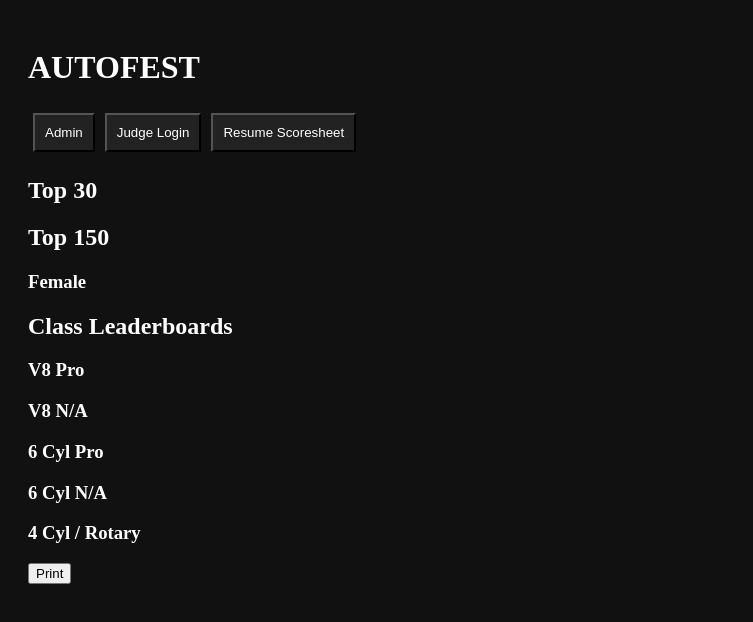
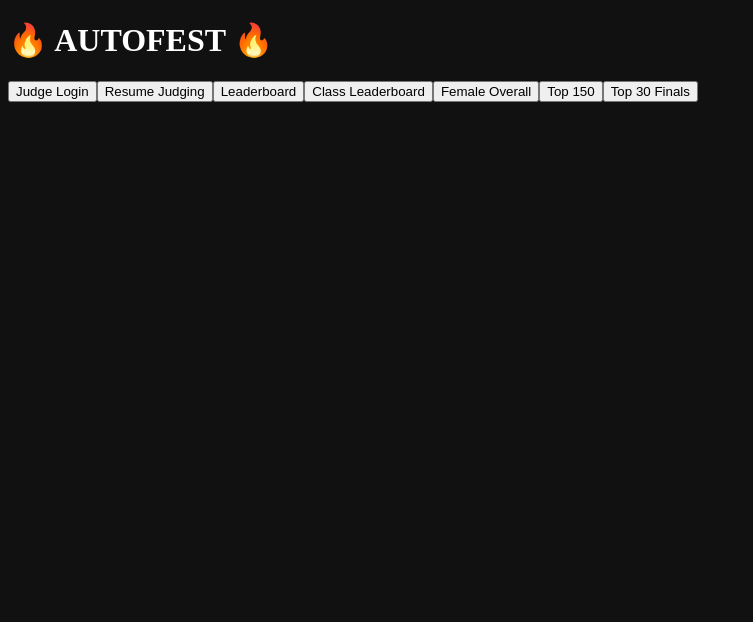
Before and after one commit to Les134/Autofest-2026-Final-App, a React (Create React App) app: page / in a window 1280 px wide. Shown: the top 622 px of the page, without its empty margins (0-753 px from the left). Built offline with nearby package versions, Linux system fonts and the light colour scheme.

Commit message:
Update App.js

```diff
--- a/src/App.js
+++ b/src/App.js
@@ -1,339 +1,200 @@
 import React, { useState, useEffect } from "react";
-import { initializeApp } from "firebase/app";
+import { db } from "./firebase";
 import {
-  getFirestore,
   collection,
+  getDocs,
   addDoc,
-  getDocs,
   query,
   where,
   setDoc,
   doc
 } from "firebase/firestore";
 
-const firebaseConfig = {
-  apiKey: "YOUR_KEY",
-  authDomain: "YOUR_DOMAIN",
-  projectId: "YOUR_PROJECT"
-};
+export default function App() {
 
-const app = initializeApp(firebaseConfig);
-const db = getFirestore(app);
+  const [screen, setScreen] = useState("home");
 
-const ADMIN_PASSWORD = "admin123";
+  const [eventName, setEventName] = useState("");
+  const [judges, setJudges] = useState([]);
+
+  const [judge, setJudge] = useState("");
+
+  const [car, setCar] = useState("");
+  const [gender, setGender] = useState("");
+  const [carClass, setCarClass] = useState("");
+
+  const [scores, setScores] = useState({});
+  const [deductions, setDeductions] = useState({});
 
   const categories = [
     "Instant Smoke",
     "Volume of Smoke",
     "Constant Smoke",
-  "Driver Control"
+    "Driver Skill & Control"
   ];
 
   const classes = ["V8 Pro","V8 N/A","6 Cyl Pro","6 Cyl N/A","4 Cyl / Rotary"];
-const deductionsList = ["Reversing","Stopping","Barrier","Fire"];
 
-export default function App(){
-
-  const [screen,setScreen] = useState("home");
-
-  const [eventName,setEventName] = useState("");
-  const [judges,setJudges] = useState(["","","","","",""]);
-  const [adminPass,setAdminPass] = useState("");
-
-  const [judge,setJudge] = useState("");
-
-  const [car,setCar] = useState("");
-  const [gender,setGender] = useState("");
-  const [carClass,setCarClass] = useState("");
-  const [tyres,setTyres] = useState("");
-
-  const [scores,setScores] = useState({});
-  const [deductions,setDeductions] = useState({});
-  const [data,setData] = useState([]);
-
-  // LOAD SCORES
-  useEffect(()=>{
-    if(!eventName) return;
-
-    async function load(){
-      const q = query(collection(db,"scores"), where("event","==",eventName));
-      const res = await getDocs(q);
-      setData(res.docs.map(d=>d.data()));
-    }
-
-    load();
-  },[eventName]);
-
-  // 🔧 LOAD EVENT JUDGES (FIX)
-  useEffect(()=>{
-    if(!eventName) return;
-
-    async function loadEvent(){
-      const snap = await getDocs(collection(db,"events"));
-      snap.forEach(d=>{
-        if(d.id === eventName){
+  // ✅ LOAD EVENT + JUDGES (FIX)
+  async function loadEvent(event) {
+    const snap = await getDocs(collection(db, "events"));
+    snap.forEach(d => {
+      if (d.id === event) {
         setJudges(d.data().judges || []);
       }
     });
   }
 
-    loadEvent();
-  },[eventName]);
+  // =========================
+  // HOME
+  // =========================
+  if (screen === "home") {
+    return (
+      <div className="container">
 
-  function setScore(cat,val){
-    setScores(prev => ({ ...prev, [cat]: val }));
-  }
+        <h1>🔥 AUTOFEST 🔥</h1>
 
-  function toggleDeduction(d){
-    setDeductions(prev => ({ ...prev, [d]: !prev[d] }));
-  }
+        <button onClick={() => setScreen("judgeLogin")}>
+          Judge Login
+        </button>
 
-  // 🔧 FIXED SUBMIT
-  async function submit(){
+        <button onClick={() => setScreen("score")}>
+          Resume Judging
+        </button>
 
-    if(!car || !judge){
-      alert("Enter entrant and judge");
-      return;
-    }
+        <button onClick={() => setScreen("leaderboard")}>
+          Leaderboard
+        </button>
 
-    if(Object.keys(scores).length !== categories.length){
-      alert("Complete all score categories");
-      return;
-    }
+        <button onClick={() => setScreen("classLeaderboard")}>
+          Class Leaderboard
+        </button>
 
-    let rawScore = Object.values(scores).reduce((a,b)=>a+b,0);
-    let deductionItems = Object.keys(deductions).filter(d=>deductions[d]);
-    let deductionTotal = deductionItems.length * 10;
-    let tyreBonus = tyres ? 5 : 0;
+        <button onClick={() => setScreen("female")}>
+          Female Overall
+        </button>
 
-    let finalScore = rawScore - deductionTotal + tyreBonus;
+        <button onClick={() => setScreen("top150")}>
+          Top 150
+        </button>
 
-    try{
-      await addDoc(collection(db,"scores"), {
-        event:eventName,
-        judge,
-        car,
-        gender,
-        carClass,
-        rawScore,
-        deductions: deductionItems,
-        finalScore
-      });
+        <button onClick={() => setScreen("top30")}>
+          Top 30 Finals
+        </button>
 
-      alert("Score Submitted");
-
-      setScores({});
-      setDeductions({});
-      setCar("");
-      setGender("");
-      setCarClass("");
-      setTyres("");
-
-    }catch(e){
-      console.error(e);
-      alert("Error saving score");
-    }
-  }
-
-  function combineScores(){
-
-    let combined = {};
-
-    data.forEach(e=>{
-      if(!combined[e.car]){
-        combined[e.car] = {
-          car:e.car,
-          gender:e.gender,
-          class:e.carClass,
-          rawScore:0,
-          finalScore:0,
-          deductions:[]
-        };
-      }
-
-      combined[e.car].rawScore += e.rawScore || 0;
-      combined[e.car].finalScore += e.finalScore || 0;
-      combined[e.car].deductions.push(...(e.deductions || []));
-    });
-
-    return Object.values(combined).sort((a,b)=>b.finalScore-a.finalScore);
-  }
-
-  const overall = combineScores();
-
-  const female = overall.filter(e=>e.gender==="Female");
-
-  const classBoards = {};
-  classes.forEach(c=>{
-    classBoards[c] = overall.filter(e=>e.class===c);
-  });
-
-  const btn = {
-    padding:"10px",
-    margin:"5px",
-    background:"#222",
-    color:"#fff"
-  };
-
-  const activeBtn = (active)=>({
-    ...btn,
-    background: active ? "#e53935" : "#222"
-  });
-
-  const scoreBtn = (active)=>({
-    width:"40px",
-    height:"40px",
-    margin:"2px",
-    background: active ? "#e53935" : "#333",
-    color:"#fff"
-  });
-
-  // HOME
-  if(screen==="home"){
-    return (
-      <div style={{padding:20}}>
-        <h1>AUTOFEST</h1>
-
-        <button style={btn} onClick={()=>setScreen("admin")}>Admin</button>
-        <button style={btn} onClick={()=>setScreen("judgeLogin")}>Judge Login</button>
-        <button style={btn} onClick={()=>setScreen("score")}>Resume Scoresheet</button>
-
-        <h2>Top 30</h2>
-        {overall.slice(0,30).map((e,i)=>(
-          <div key={i}>
-            #{i+1} | {e.car} ({e.gender?.[0]}) | {e.class} | {e.finalScore}
-          </div>
-        ))}
-
-        <h2>Top 150</h2>
-        {overall.slice(0,150).map((e,i)=>(
-          <div key={i}>
-            #{i+1} | {e.car} ({e.gender?.[0]}) | {e.class} | {e.finalScore}
-          </div>
-        ))}
-
-        <h3>Female</h3>
-        {female.map((e,i)=>(
-          <div key={i}>
-            #{i+1} | {e.car} ({e.gender?.[0]}) | {e.class} | {e.finalScore}
-          </div>
-        ))}
-
-        <h2>Class Leaderboards</h2>
-        {classes.map(c=>(
-          <div key={c}>
-            <h3>{c}</h3>
-            {classBoards[c].map((e,i)=>(
-              <div key={i}>
-                #{i+1} | {e.car} ({e.gender?.[0]}) | {e.class} | {e.finalScore}
-              </div>
-            ))}
-          </div>
-        ))}
-
-        <button onClick={()=>window.print()}>Print</button>
       </div>
     );
   }
 
-  // ADMIN PAGE
-  if(screen==="admin"){
+  // =========================
+  // JUDGE LOGIN (FIXED)
+  // =========================
+  if (screen === "judgeLogin") {
     return (
-      <div style={{padding:20}}>
-        <h2>Event Setup</h2>
+      <div className="container">
 
-        <input placeholder="Admin Password" value={adminPass} onChange={e=>setAdminPass(e.target.value)} />
-        <input placeholder="Event Name" value={eventName} onChange={e=>setEventName(e.target.value)} />
+        <h2>Judge Login</h2>
 
-        {judges.map((j,i)=>(
-          <input key={i} placeholder={`Judge ${i+1}`} value={j}
-            onChange={e=>{
-              let copy=[...judges];
-              copy[i]=e.target.value;
-              setJudges(copy);
-            }}
+        <input
+          placeholder="Event Name"
+          value={eventName}
+          onChange={(e) => setEventName(e.target.value)}
         />
+
+        <button onClick={async () => {
+          await loadEvent(eventName);
+        }}>
+          Load Judges
+        </button>
+
+        {judges.map((j, i) => (
+          <button key={i} onClick={() => {
+            setJudge(j);
+            setScreen("score"); // ✅ THIS WAS BROKEN BEFORE
+          }}>
+            {j}
+          </button>
         ))}
 
-        <button style={btn} onClick={async ()=>{
-          if(adminPass!==ADMIN_PASSWORD){
-            alert("Wrong password");
-            return;
-          }
-          await setDoc(doc(db,"events",eventName),{ judges });
-          alert("Event Saved");
-          setScreen("home");
-        }}>
-          Save Event
-        </button>
       </div>
     );
   }
 
-  // JUDGE LOGIN
-  if(screen==="judgeLogin"){
+  // =========================
+  // SCORE SCREEN (UNCHANGED UI)
+  // =========================
+  if (screen === "score") {
     return (
-      <div style={{padding:20}}>
-        <h2>Select Judge</h2>
-
-        {judges.map((j,i)=>(
-          j && (
-            <button key={i} style={btn} onClick={()=>{
-              setJudge(j);
-              setScreen("score");
-            }}>
-              {j}
-            </button>
-          )
-        ))}
-      </div>
-    );
-  }
-
-  // SCORE SCREEN
-  if(screen==="score"){
-    return (
-      <div style={{padding:20}}>
+      <div className="container">
 
         <h2>{eventName}</h2>
         <h3>{judge}</h3>
 
-        <input placeholder="Entrant" value={car} onChange={e=>setCar(e.target.value)} />
+        <input
+          placeholder="Car # / Rego"
+          value={car}
+          onChange={(e) => setCar(e.target.value)}
+        />
 
         <div>
-          <button style={activeBtn(gender==="Male")} onClick={()=>setGender("Male")}>Male</button>
-          <button style={activeBtn(gender==="Female")} onClick={()=>setGender("Female")}>Female</button>
+          <button onClick={() => setGender("Male")}>Male</button>
+          <button onClick={() => setGender("Female")}>Female</button>
         </div>
 
         <div>
-          {classes.map(c=>(
-            <button key={c} style={activeBtn(carClass===c)} onClick={()=>setCarClass(c)}>
+          {classes.map(c => (
+            <button key={c} onClick={() => setCarClass(c)}>
               {c}
             </button>
           ))}
         </div>
 
-        {categories.map(cat=>(
+        {categories.map(cat => (
           <div key={cat}>
-            <div>{cat}</div>
-            {[...Array(20)].map((_,i)=>(
-              <button key={i} style={scoreBtn(scores[cat]===i+1)} onClick={()=>setScore(cat,i+1)}>
-                {i+1}
+            <p>{cat}</p>
+            {[...Array(20)].map((_, i) => (
+              <button
+                key={i}
+                onClick={() =>
+                  setScores(prev => ({ ...prev, [cat]: i + 1 }))
+                }
+              >
+                {i + 1}
               </button>
             ))}
           </div>
         ))}
 
-        <div>
-          {deductionsList.map(d=>(
-            <button key={d} style={activeBtn(deductions[d])} onClick={()=>toggleDeduction(d)}>
-              {d}
+        <button onClick={async () => {
+
+          if (!judge) {
+            alert("Judge not selected");
+            return;
+          }
+
+          let total = Object.values(scores).reduce((a, b) => a + b, 0);
+
+          await addDoc(collection(db, "scores"), {
+            event: eventName,
+            judge,
+            car,
+            gender,
+            carClass,
+            total
+          });
+
+          alert("Submitted");
+
+          setScores({});
+          setCar("");
+
+        }}>
+          Submit
         </button>
-          ))}
-        </div>
 
-        <button style={btn} onClick={submit}>Submit</button>
-        <button style={btn} onClick={()=>setScreen("home")}>Home</button>
+        <button onClick={() => setScreen("home")}>
+          Home
+        </button>
 
       </div>
     );
```
Lines whose indentation alone changed are shown as unchanged.
